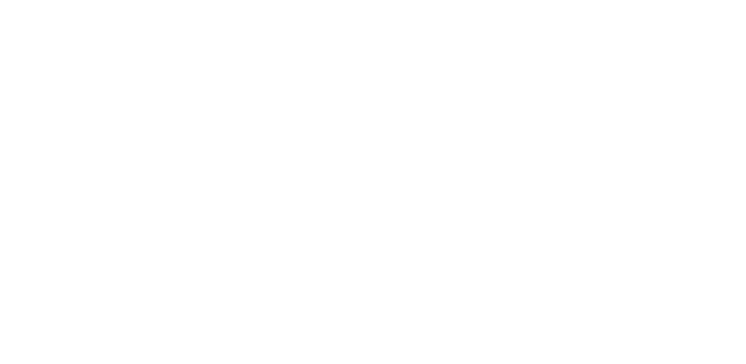
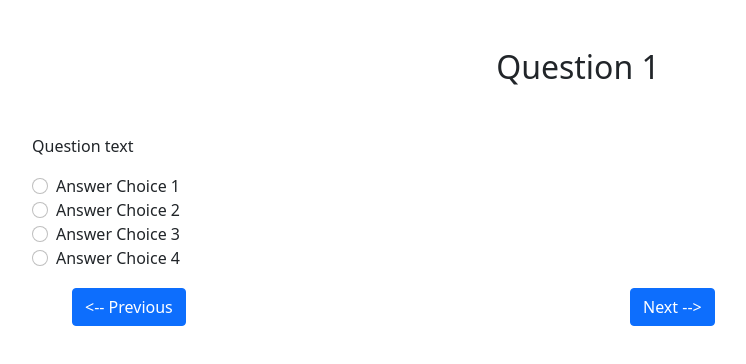
Before and after one commit to tmkim/mle-basic, an Angular app in the folder client/: page /exams/examtime in a window 1280 px wide. Before the commit this address led to /. Shown: the top 364 px of the page, without its empty margins (62-808 px from the left). Built offline with nearby package versions, Linux system fonts and the light colour scheme.

Commit message:
progress on exam-time and routing, need to add more functionality

```diff
--- a/client/src/app/app-routing.module.ts
+++ b/client/src/app/app-routing.module.ts
@@ -1,10 +1,14 @@
 import { NgModule } from '@angular/core';
 import { RouterModule, Routes } from '@angular/router';
+import { ExamTimeComponent } from './exam-time/exam-time.component';
 import { ExamsListComponent } from './exams-list/exams-list.component';
+import { OptionsComponent } from './options/options.component';
 
 const routes: Routes = [
  { path: '', redirectTo: 'exams', pathMatch: 'full' },
  { path: 'exams', component: ExamsListComponent },
+ { path: 'exams/options', component: OptionsComponent },
+ { path: 'exams/examtime', component: ExamTimeComponent },
 ];
 
 @NgModule({
--- a/client/src/app/exam-time/exam-time.component.ts
+++ b/client/src/app/exam-time/exam-time.component.ts
@@ -3,13 +3,57 @@
 @Component({
   selector: 'app-exam-time',
   template: `
-    <p>
-      exam-time works!
-    </p>
+  <h2 class="text-center m-5" num=1>Question {{num}}</h2>
+  <div class="container">
+    <div class="row">
+      <div class="col">
+        <p>Question text</p>
+      </div>
+    </div>
+    <div class="form-check">
+      <div class="row-1">
+        <input class="form-check-input" type="radio" name="flexRadioDefault" id="flexRadioDefault1">
+          <label class="form-check-label" for="flexRadioDefault1">
+          Answer Choice 1
+          </label>
+      </div>
+      <div class="row-2">
+      <input class="form-check-input" type="radio" name="flexRadioDefault" id="flexRadioDefault2">
+        <label class="form-check-label" for="flexRadioDefault2">
+        Answer Choice 2
+        </label>
+      </div>
+      <div class="row-3">
+      <input class="form-check-input" type="radio" name="flexRadioDefault" id="flexRadioDefault3">
+        <label class="form-check-label" for="flexRadioDefault3">
+        Answer Choice 3
+        </label>
+      </div>
+      <div class="row-4">
+      <input class="form-check-input" type="radio" name="flexRadioDefault" id="flexRadioDefault4">
+        <label class="form-check-label" for="flexRadioDefault4">
+        Answer Choice 4
+        </label>
+      </div>
+    </div>
+    <div></div>
+    <div class="row">
+      <div class="col">
+        <div class="form-check form-switch">
+          <button class="btn btn-primary mt-3" [routerLink]="['prev']"> <-- Previous</button>
+        </div>
+      </div>
+      <div class="col">
+       <div class="form-check form-switch">
+          <button class="btn btn-primary mt-3" [routerLink]="['next']">Next --></button>
+        </div>
+      </div>
+    </div>
+  </div>
   `,
   styles: [
   ]
 })
 export class ExamTimeComponent {
-
+  num = 1;
 }
--- a/client/src/app/exams-list/exams-list.component.ts
+++ b/client/src/app/exams-list/exams-list.component.ts
@@ -34,11 +34,12 @@
       </tbody>
   </table>
 
-  <button class="btn btn-primary mt-3" [routerLink]="['new']">Start a New Exam</button>
+  <button class="btn btn-primary mt-3" [routerLink]="['options']">Start a New Exam</button>
 `
 })
 export class ExamsListComponent implements OnInit {
   exams$: Observable<Exam[]> = new Observable();
+  num = 1;
 
   constructor(private examsService: ExamService) { }
 
--- a/client/src/app/options/options.component.ts
+++ b/client/src/app/options/options.component.ts
@@ -8,7 +8,7 @@
   <div class="container">
     <div class="row justify-content-center">
       <div class="col"></div>
-      <div class="col-7">
+      <div class="col-8">
         <form>
           <label for="formControlRange">Number of Questions: </label>
           <div>
@@ -20,7 +20,7 @@
     </div>
     <div class="row justify-content-center">
       <div class="col"></div>
-      <div class="col-7">
+      <div class="col-8">
         <form>
           <div>
             <div class="form-check form-switch">
@@ -33,11 +33,11 @@
     </div>
     <div class="row justify-content-center">
       <div class="col"></div>
-      <div class="col-6">
+      <div class="col-5">
         <form>
           <div>
             <div class="form-check form-switch">
-              <button class="btn btn-primary mt-3" [routerLink]="['new']">Begin</button>
+              <button class="btn btn-primary mt-3" [routerLink]="['examtime']">Begin</button>
             </div>
           </div>
         </form>
```
Also changed, not shown: 1 other file (tests, documents, lock files or other folders).
